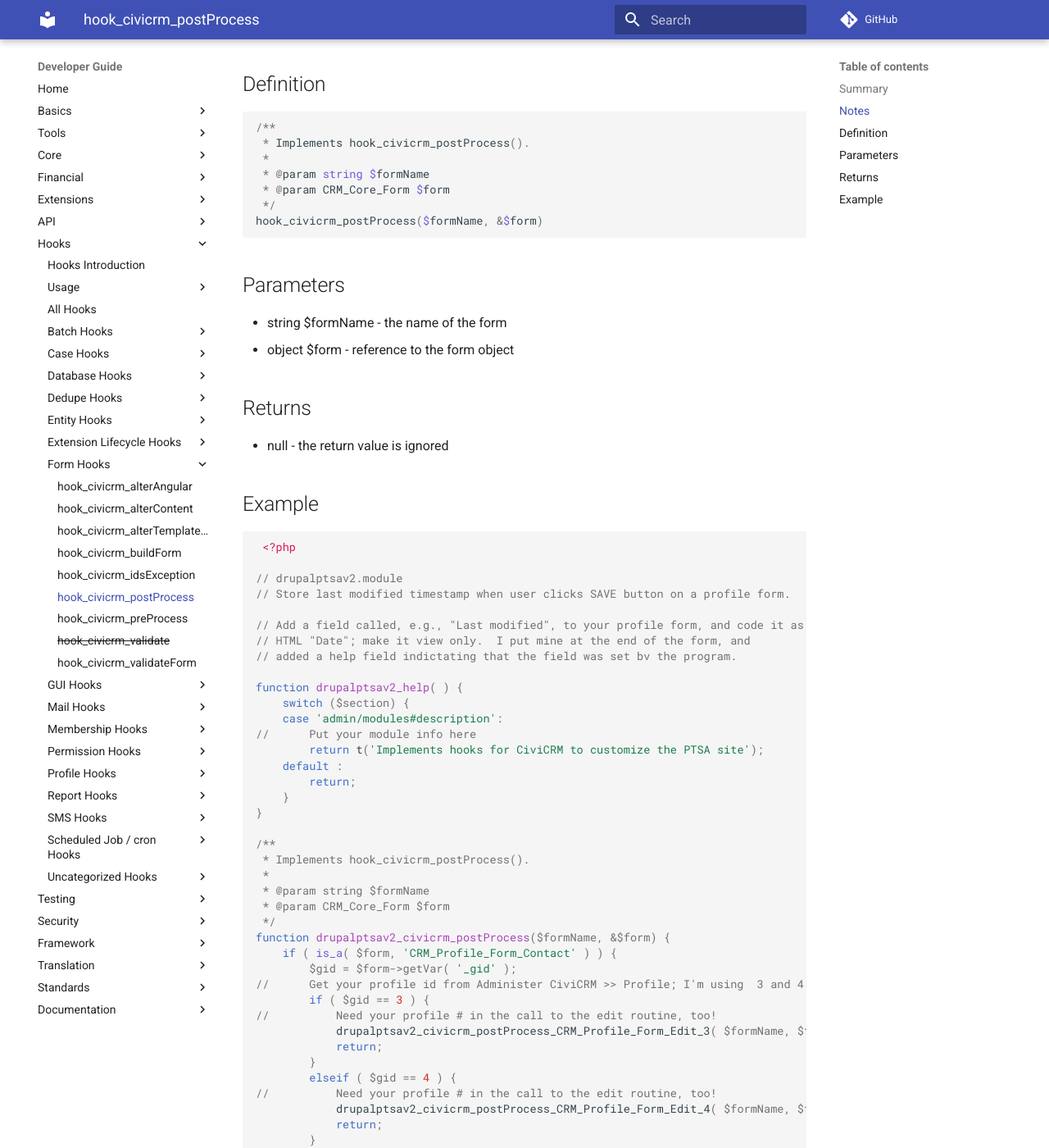
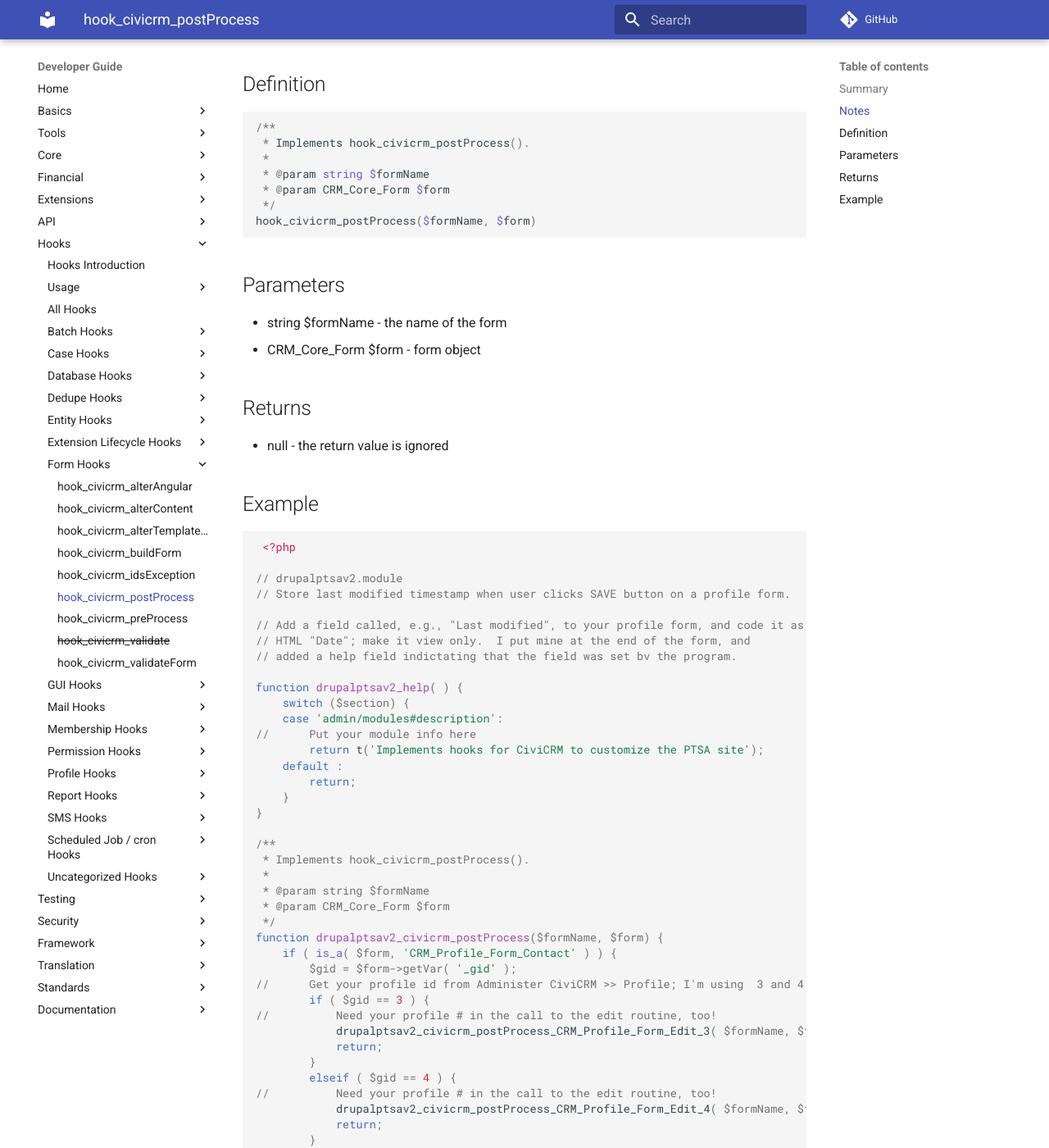
Before and after one commit to civicrm/civicrm-dev-docs, an MkDocs documentation site: the page built from docs/hooks/hook_civicrm_postProcess.md, in a window 1280 px wide and 1400 px high, scrolled down 421 px. Shown: the whole window at 82% size. Built offline with MkDocs 1.6.1 and Material for MkDocs 9.7.7, drawn with Linux system fonts in a browser that asks for light colours; comment, search, counter and statistics services are not loaded; old or Windows-style settings are respelled for this version of MkDocs.

Commit message:
Remove pass-by-reference from form variable
My understanding is it's meaningless for objects

```diff
--- a/docs/hooks/hook_civicrm_postProcess.md
+++ b/docs/hooks/hook_civicrm_postProcess.md
@@ -21,12 +21,12 @@ a form or an API, use the pre and post hooks instead.
      * @param string $formName
      * @param CRM_Core_Form $form
      */
-    hook_civicrm_postProcess($formName, &$form)
+    hook_civicrm_postProcess($formName, $form)
 
 ## Parameters
 
 -   string $formName - the name of the form
--   object $form - reference to the form object
+-   CRM_Core_Form $form - form object
 
 ## Returns
 
@@ -59,7 +59,7 @@ a form or an API, use the pre and post hooks instead.
      * @param string $formName
      * @param CRM_Core_Form $form
      */
-    function drupalptsav2_civicrm_postProcess($formName, &$form) {
+    function drupalptsav2_civicrm_postProcess($formName, $form) {
         if ( is_a( $form, 'CRM_Profile_Form_Contact' ) ) {
             $gid = $form->getVar( '_gid' );
     //      Get your profile id from Administer CiviCRM >> Profile; I'm using  3 and 4
@@ -77,7 +77,7 @@ a form or an API, use the pre and post hooks instead.
     }
 
 
-    function drupalptsav2_civicrm_postProcess_CRM_Profile_Form_Edit_3($formName, &$form, $gid) {
+    function drupalptsav2_civicrm_postProcess_CRM_Profile_Form_Edit_3($formName, $form, $gid) {
 
         $userID   = $form->getVar( '_id' );
 
@@ -99,7 +99,7 @@ a form or an API, use the pre and post hooks instead.
     }
 
 
-    function drupalptsav2_civicrm_postProcess_CRM_Profile_Form_Edit_4($formName, &$form, $gid) {
+    function drupalptsav2_civicrm_postProcess_CRM_Profile_Form_Edit_4($formName, $form, $gid) {
 
         $userID   = $form->getVar('_id');
 
```
